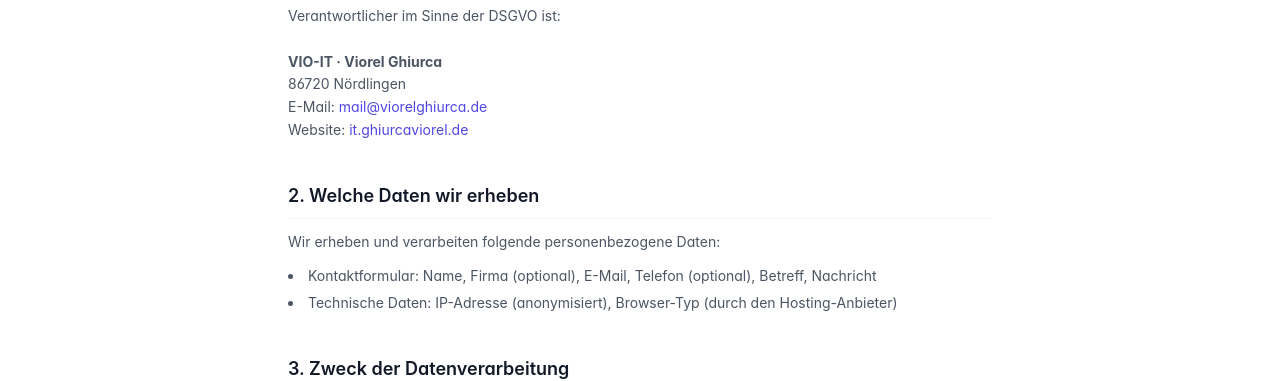
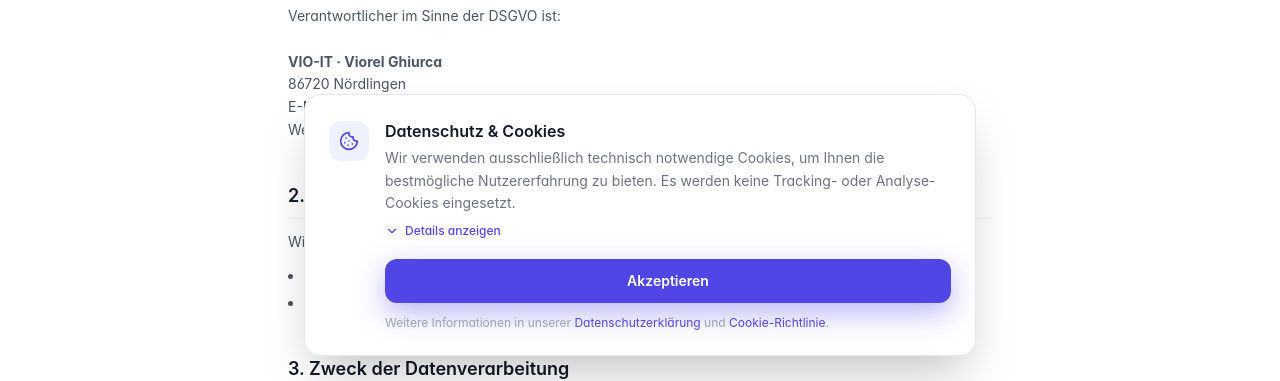
Before and after one commit to viorelghiurca/vio-it, a React (Vite) app: page /datenschutz in a window 1280 px wide. Shown: the part 420-801 px from the top of the page. Built offline with nearby package versions, Linux system fonts and the light colour scheme; no server answers.

Commit message:
feat: add CookieBanner component to enhance user experience
- Integrated CookieBanner into the App component to inform users about cookie usage.
- Improved overall layout by ensuring the banner is displayed alongside existing components.

```diff
--- a/src/App.jsx
+++ b/src/App.jsx
@@ -4,6 +4,7 @@
 import { CookieProvider } from './context/CookieContext'
 
 import Layout from './components/layout/Layout'
+import CookieBanner from './components/ui/CookieBanner'
 
 const colors = {
   neutral800: '#1f2937',
@@ -53,6 +54,7 @@
             },
           }}
       />
+      <CookieBanner />
       <Routes>
         <Route path="/" element={<Layout />}>
           <Route index element={<HomePage />} />
--- /dev/null
+++ b/src/components/ui/CookieBanner.jsx
@@ -0,0 +1,81 @@
+import { useState } from 'react'
+import { Link } from 'react-router-dom'
+import { Cookie, ChevronDown, ChevronUp, Shield } from 'lucide-react'
+import { useCookieConsent } from '../../context/CookieContext'
+
+export default function CookieBanner() {
+  const { consent, acceptAll, acceptNecessary } = useCookieConsent()
+  const [expanded, setExpanded] = useState(false)
+
+  if (consent !== null) return null
+
+  return (
+    <div className="fixed bottom-0 left-0 right-0 z-50 p-4 sm:p-6">
+      <div className="max-w-2xl mx-auto bg-white rounded-2xl shadow-2xl border border-neutral-200 overflow-hidden">
+        <div className="p-6">
+          <div className="flex items-start gap-4">
+            <div className="w-10 h-10 rounded-xl bg-primary-50 flex items-center justify-center shrink-0 mt-0.5">
+              <Cookie className="w-5 h-5 text-primary-600" />
+            </div>
+            <div className="flex-1 min-w-0">
+              <h3 className="text-base font-semibold text-neutral-900 mb-1">
+                Datenschutz & Cookies
+              </h3>
+              <p className="text-sm text-neutral-500 leading-relaxed">
+                Wir verwenden ausschließlich technisch notwendige Cookies, um Ihnen die bestmögliche
+                Nutzererfahrung zu bieten. Es werden keine Tracking- oder Analyse-Cookies eingesetzt.
+              </p>
+
+              <button
+                onClick={() => setExpanded(!expanded)}
+                className="flex items-center gap-1.5 mt-2 text-xs font-medium text-primary-600 hover:text-primary-700 transition-colors"
+              >
+                {expanded ? <ChevronUp className="w-3.5 h-3.5" /> : <ChevronDown className="w-3.5 h-3.5" />}
+                {expanded ? 'Weniger anzeigen' : 'Details anzeigen'}
+              </button>
+
+              {expanded && (
+                <div className="mt-4 space-y-3">
+                  <div className="flex items-start gap-3 p-3 bg-neutral-50 rounded-xl">
+                    <div className="mt-0.5">
+                      <Shield className="w-4 h-4 text-accent-500" />
+                    </div>
+                    <div className="flex-1">
+                      <div className="flex items-center justify-between">
+                        <span className="text-sm font-medium text-neutral-800">Notwendige Cookies</span>
+                        <span className="text-xs text-accent-600 font-medium">Immer aktiv</span>
+                      </div>
+                      <p className="text-xs text-neutral-500 mt-0.5">
+                        Für die Grundfunktionen der Website erforderlich (Cookie-Einwilligung, Spam-Schutz).
+                      </p>
+                    </div>
+                  </div>
+                </div>
+              )}
+
+              <div className="flex flex-col sm:flex-row gap-3 mt-5">
+                <button
+                  onClick={acceptAll}
+                  className="btn-primary flex-1 justify-center"
+                >
+                  Akzeptieren
+                </button>
+              </div>
+
+              <p className="text-xs text-neutral-400 mt-3">
+                Weitere Informationen in unserer{' '}
+                <Link to="/datenschutz" className="text-primary-600 hover:underline">
+                  Datenschutzerklärung
+                </Link>{' '}
+                und{' '}
+                <Link to="/cookie-richtlinie" className="text-primary-600 hover:underline">
+                  Cookie-Richtlinie
+                </Link>.
+              </p>
+            </div>
+          </div>
+        </div>
+      </div>
+    </div>
+  )
+}
--- a/src/pages/HomePage.jsx
+++ b/src/pages/HomePage.jsx
@@ -524,10 +524,15 @@
         canonical="/"
       />
       <Hero />
+      <SectionFade from="#111827" to="#f9fafb" className="h-24 md:h-32" />
       <ServicesOverview />
+      <SectionFade from="#f9fafb" to="#ffffff" className="h-16 md:h-20" />
       <WhyVioIT />
+      <SectionFade from="#ffffff" to="#1e1b4b" className="h-24 md:h-32" />
       <HowWeWork />
+      <SectionFade from="#030712" to="#f9fafb" className="h-24 md:h-32" />
       <FAQ />
+      <SectionFade from="#f9fafb" to="#ffffff" className="h-16 md:h-20" />
       <CTABanner />
     </>
   )
```
